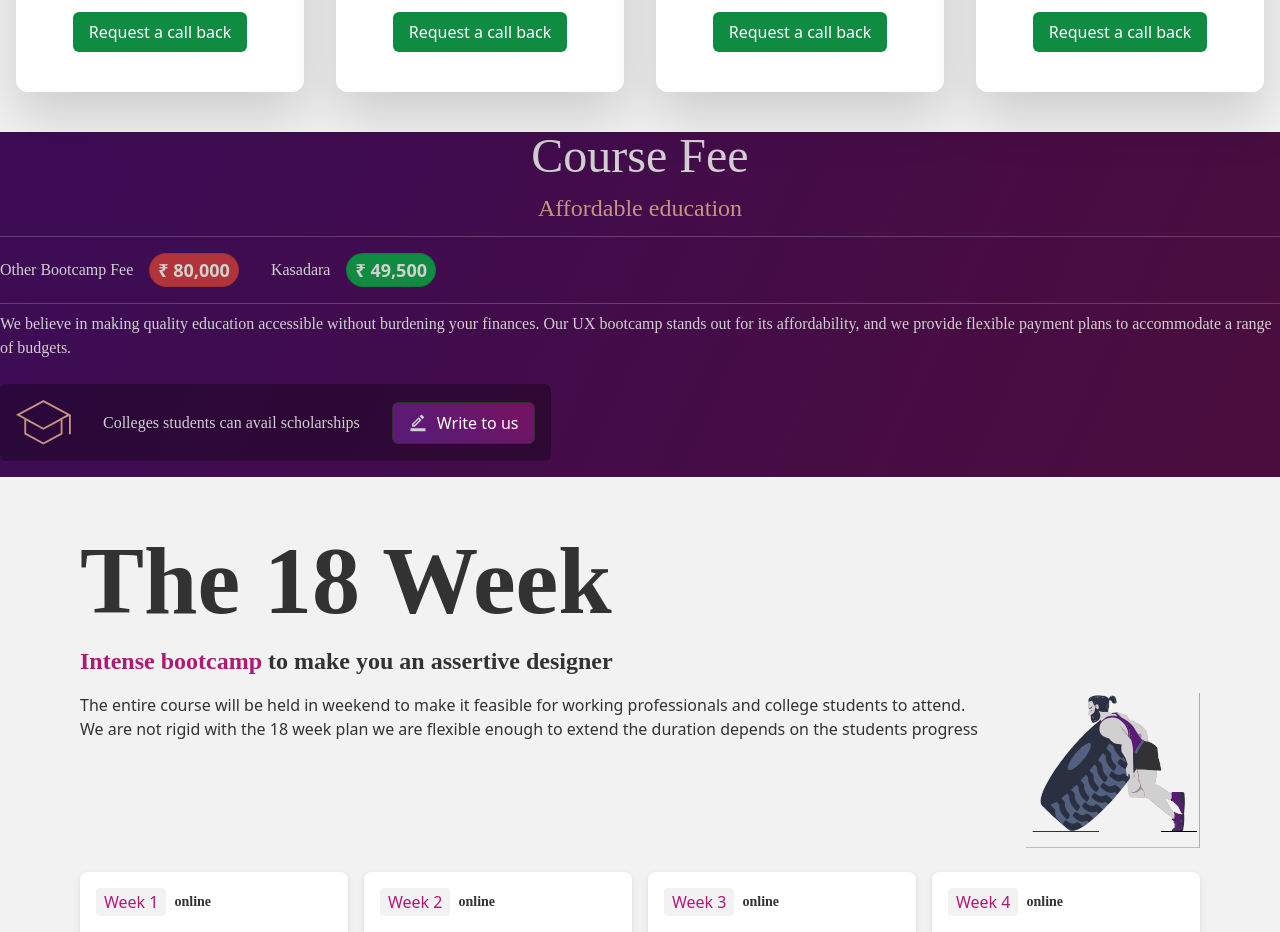
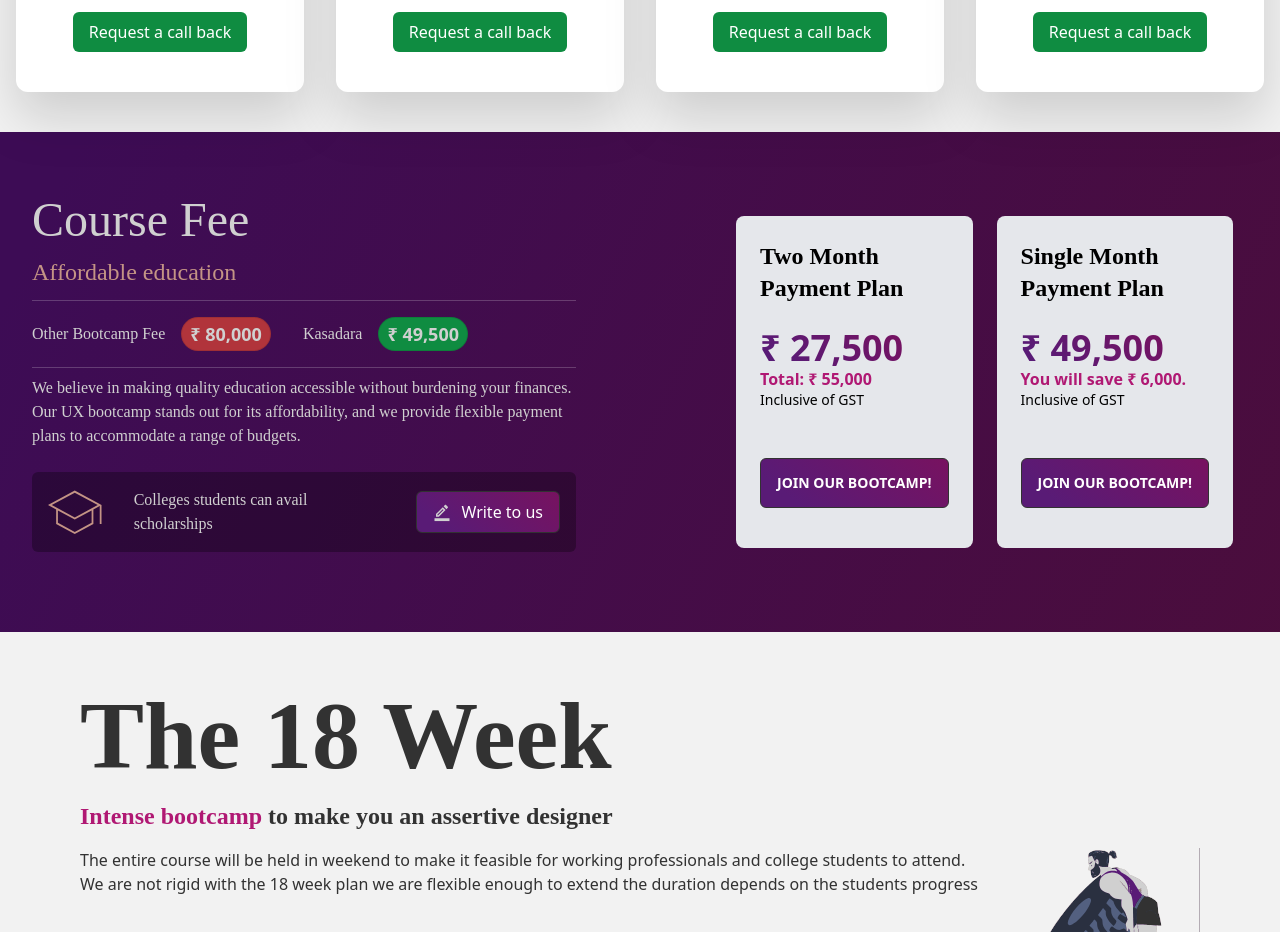
Before and after one commit to itsme-sherlock/Kasadara, a React (Create React App) app: page / in a window 1280 px wide. Shown: the part 2180-3112 px from the top of the page. Built offline with nearby package versions, Linux system fonts and the light colour scheme.

Commit message:
for trasner

```diff
--- a/src/components/CourseFee/CourseFee.js
+++ b/src/components/CourseFee/CourseFee.js
@@ -7,7 +7,7 @@ import { ReactComponent as WriteToUsSvg } from "../../Assets/CourseFees/border_c
 function CourseFee() {
   return (
     <section
-      className="text-center sm:flex gap-10 "
+      className="text-center flex gap-10    "
       style={{
         // background: 'linear-gradient(219deg, rgba(123, 17, 93, 0.00) -9.63%, #591B76 82.78%)',
         background:
@@ -15,7 +15,7 @@ function CourseFee() {
       }}
     >
       {/* for screen size larger than lg */}
-      <div className=" hidden sm:py-10 sm:pl-16  flex-col justify-center items-center lg:flex-row lg:gap-10 xl:gap-32 ">
+      <div className=" hidden lg:flex lg:py-8 lg:px-4 justify-center items-center  lg:gap-10 xl:gap-32 ">
         {/* left section */}
         <div className="flex-1 px-4 py-8 text-left ">
           {/* section heading */}
@@ -75,7 +75,7 @@ function CourseFee() {
           </div>
         </div>
         {/* right section */}
-        <div className="sm:flex-1  flex flex-col-reverse sm:justify-around">
+        <div className="flex-1  flex flex-col-reverse sm:justify-around ">
           {/* write to us section only for small screen */}
           <div className="flex sm:w-[full] justify-center sm:justify-start sm:hidden">
             <div className="flex flex-col w-fit sm:flex-row items-center justify-between my-4 sm:p-4 px-5 py-5 rounded-md bg-black bg-opacity-30 ">
@@ -119,16 +119,16 @@ function CourseFee() {
         </div>
       </div>
       {/* screen size less than lg */}
-      <div>
+      <div className="lg:hidden flex justify-center  flex-col px-4 py-8">
         {/* section heading */}
-        <div className="ml-0">
-            <h1 className="text-[#D0D0D0] font-poppins font-medium text-2xl sm:text-5xl ">
+        <div className="">
+            <h1 className="text-[#D0D0D0] font-poppins font-medium text-2xl sm:text-5xl text-left">
               Course Fee
             </h1>
           </div>
           {/* sub heading */}
           <div>
-            <h4 className="text-[#C49485] font-poppins font-normal text-sm sm:text-2xl my-3">
+            <h4 className="text-[#C49485] font-poppins font-normal text-sm sm:text-2xl my-3 text-left">
               Affordable education
             </h4>
           </div>
@@ -161,7 +161,7 @@ function CourseFee() {
             </p>
           </div>
           {/* write to us section*/}
-          <div className="sm:w-[full] justify-center sm:justify-start hidden sm:flex ">
+          <div className="sm:w-[full] justify-center sm:justify-start sm:flex ">
             <div className="flex flex-col w-fit sm:flex-row items-center justify-between my-4 p-4 bg-black bg-opacity-30 gap-8 rounded-md">
               <GraduateHatSvg></GraduateHatSvg>
               <p className="text-[#D0D0D0] font-poppins text-left font-normal text-xs sm:text-base w-fit">
@@ -175,6 +175,29 @@ function CourseFee() {
               </div>
             </div>
           </div>
+          <div className="overflow-x-auto flex">
+            <div className="px-4 flex  gap-6 ">
+              <div className="whitespace-pre-line">
+                <Card
+                  title={`Two Month
+                    Payment Plan`}
+                  fee="₹ 27,500"
+                  description="Total:  ₹ 55,000"
+                  gst="Inclusive of GST"
+                />
+              </div>
+              <div className="whitespace-pre-line">
+                <Card
+                  title={`Single Month
+                  Payment Plan`}
+                  fee="₹ 49,500"
+                  description="You will save ₹ 6,000."
+                  gst="Inclusive of GST"
+                />
+                {/* Add more cards with different content */}
+              </div>
+            </div>
+          </div>
 
       </div>
 
```
Also changed, not shown: src/components/WhatWillYouGet/WhatWillYouGet.js (+4 -4 lines), src/Assets/Section 2/PassionateM.svg (added).
